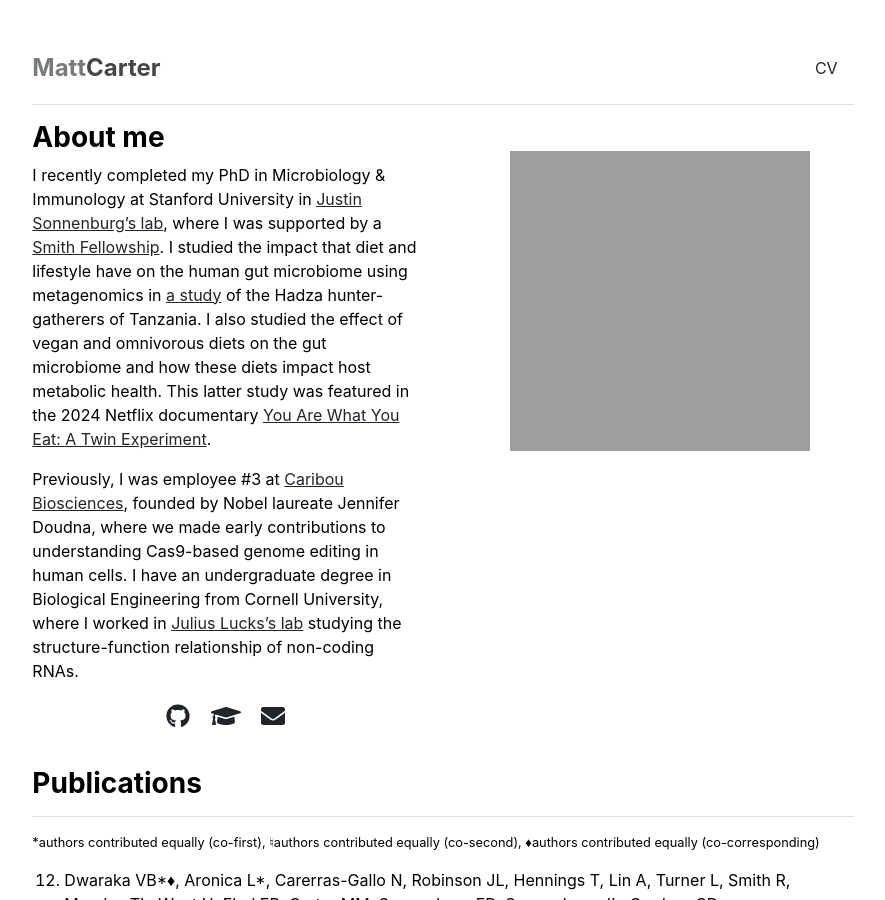
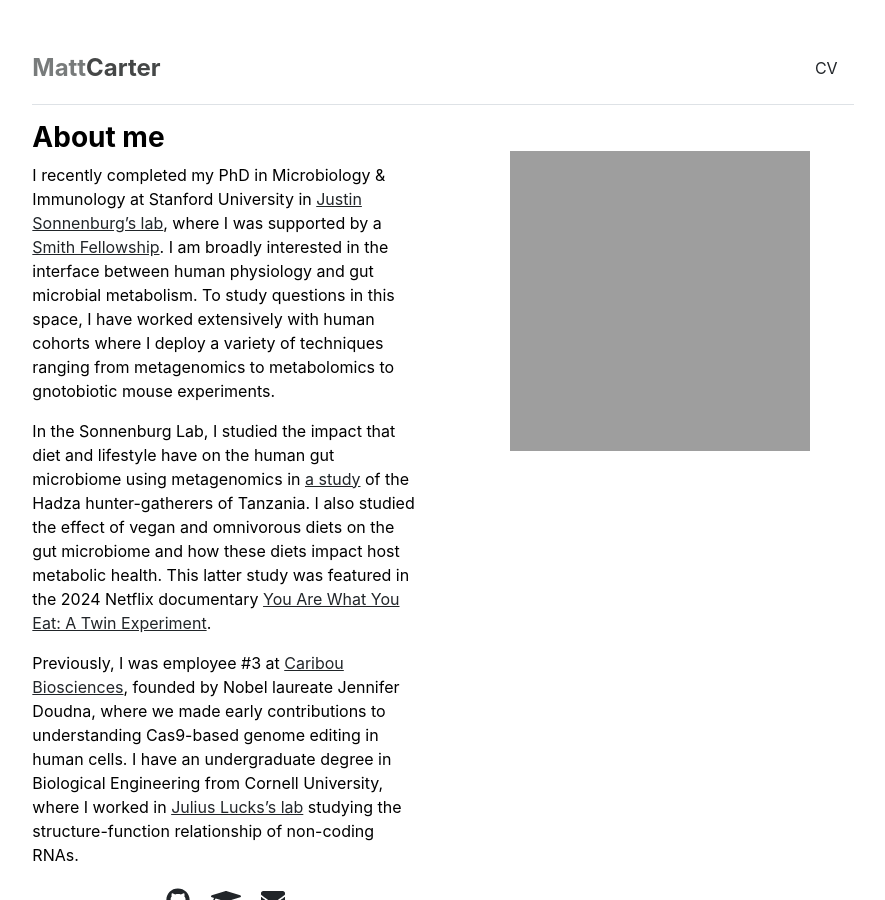
Before and after one commit to matt-cart/matt-cart.github.io, a Jekyll site: the page built from index.md, in a window 1280 px wide and 900 px high. Shown: the whole window, without its empty margins (197-1082 px from the left). Built offline with Jekyll 4.4.1, drawn with Linux system fonts in a browser that asks for light colours.

Commit message:
Update index.md

```diff
--- a/index.md
+++ b/index.md
@@ -3,6 +3,8 @@ layout: home
 title: "Home"
 ---
 
-I recently completed my PhD in Microbiology & Immunology at Stanford University in [Justin Sonnenburg's lab](https://sonnenburglab.stanford.edu/), where I was supported by a [Smith Fellowship](https://vpge.stanford.edu/fellowships-funding/sgf). I studied the impact that diet and lifestyle have on the human gut microbiome using metagenomics in [a study](https://pubmed.ncbi.nlm.nih.gov/37348505/) of the Hadza hunter-gatherers of Tanzania. I also studied the effect of vegan and omnivorous diets on the gut microbiome and how these diets impact host metabolic health. This latter study was featured in the 2024 Netflix documentary [You Are What You Eat: A Twin Experiment](https://www.netflix.com/title/81133260).
+I recently completed my PhD in Microbiology & Immunology at Stanford University in [Justin Sonnenburg's lab](https://sonnenburglab.stanford.edu/), where I was supported by a [Smith Fellowship](https://vpge.stanford.edu/fellowships-funding/sgf). I am broadly interested in the interface between human physiology and gut microbial metabolism. To study questions in this space, I have worked extensively with human cohorts where I deploy a variety of techniques ranging from metagenomics to metabolomics to gnotobiotic mouse experiments.
+
+In the Sonnenburg Lab, I studied the impact that diet and lifestyle have on the human gut microbiome using metagenomics in [a study](https://pubmed.ncbi.nlm.nih.gov/37348505/) of the Hadza hunter-gatherers of Tanzania. I also studied the effect of vegan and omnivorous diets on the gut microbiome and how these diets impact host metabolic health. This latter study was featured in the 2024 Netflix documentary [You Are What You Eat: A Twin Experiment](https://www.netflix.com/title/81133260).
 
 Previously, I was employee #3 at [Caribou Biosciences](https://www.cariboubio.com/), founded by Nobel laureate Jennifer Doudna, where we made early contributions to understanding Cas9-based genome editing in human cells. I have an undergraduate degree in Biological Engineering from Cornell University, where I worked in [Julius Lucks's lab](https://luckslab.org/) studying the structure-function relationship of non-coding RNAs.
```
